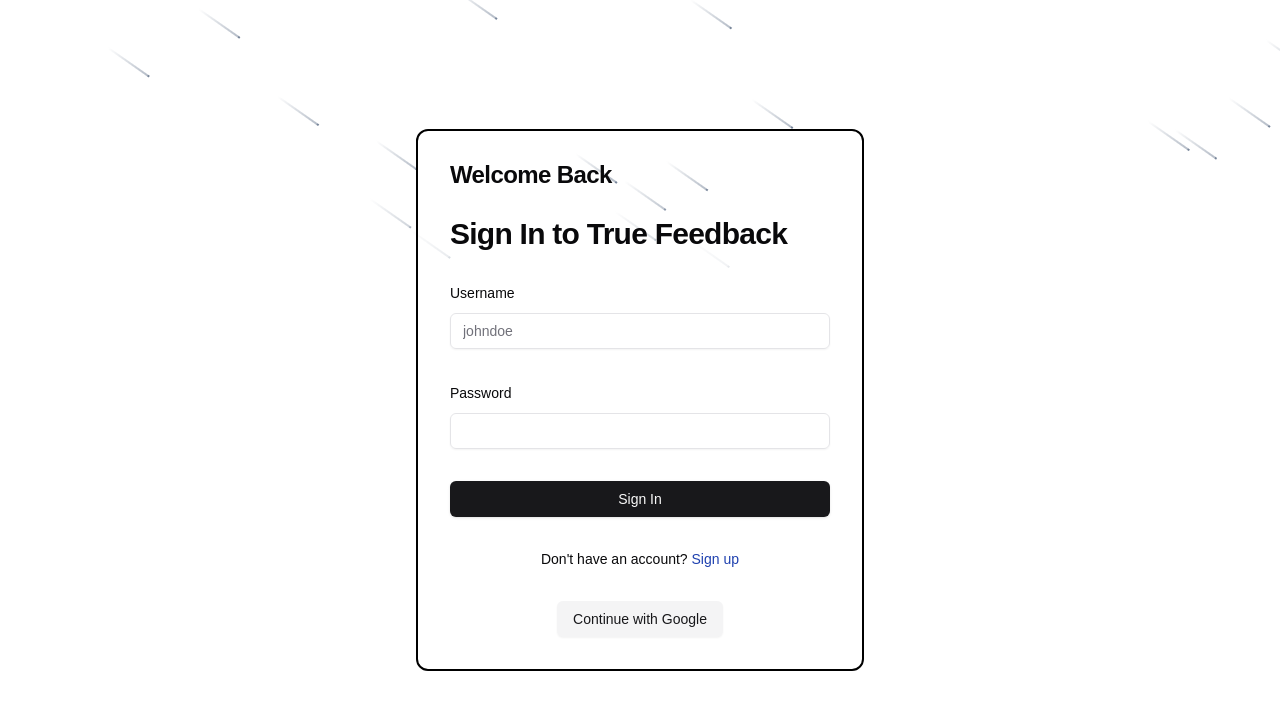
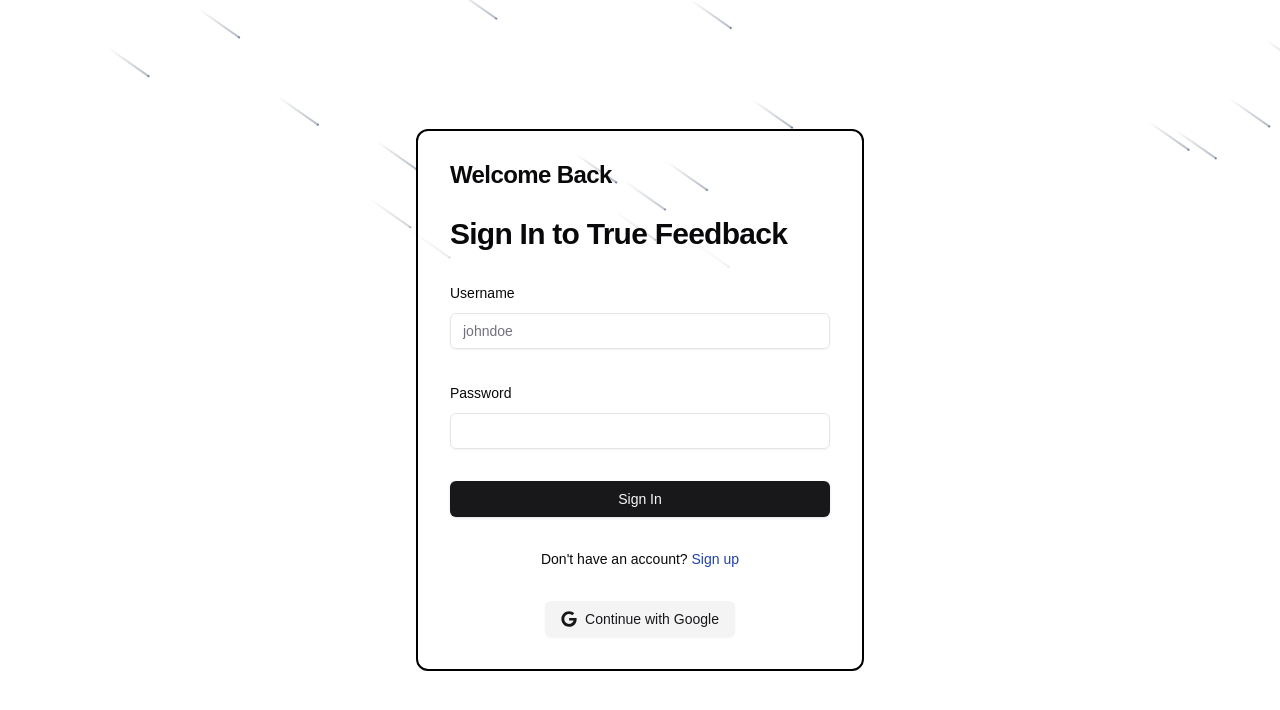
Before and after one commit to zaindotdev/truefeedback, a Next.js app: page /signin in a window 1280 px wide. Shown: the top 710 px of the page. Built offline with nearby package versions, Linux system fonts and the light colour scheme; no server answers.

Commit message:
add the icons to signin and signup pages and fix the background for homepage

```diff
--- a/package.json
+++ b/package.json
@@ -7,7 +7,7 @@
     "build": "next build",
     "start": "next start",
     "lint": "next lint",
-    "clear":"next build --clear"
+    "clear": "next build --clear"
   },
   "dependencies": {
     "@ai-sdk/openai": "^0.0.68",
@@ -36,6 +36,7 @@
     "react": "^18",
     "react-dom": "^18",
     "react-hook-form": "^7.53.1",
+    "react-icons": "^5.4.0",
     "resend": "^4.0.0",
     "tailwind-merge": "^2.5.4",
     "tailwindcss-animate": "^1.0.7",
--- a/src/app/(auth)/signin/page.tsx
+++ b/src/app/(auth)/signin/page.tsx
@@ -21,6 +21,7 @@
 import { useRouter } from "next/navigation";
 import { useEffect, useState } from "react";
 import { Loader2 } from "lucide-react";
+import { FaGoogle } from "react-icons/fa";
 
 export default function SignIn() {
   const { toast } = useToast();
@@ -137,7 +138,7 @@
         </div>
         <div className="flex items-center justify-center">
           <Button variant={"secondary"} onClick={handleGoogleLogin}>
-            Continue with Google
+            <FaGoogle/>Continue with Google
           </Button>
         </div>
       </div>
--- a/src/app/(auth)/signup/page.tsx
+++ b/src/app/(auth)/signup/page.tsx
@@ -24,6 +24,7 @@
 import { Loader2 } from "lucide-react";
 import { useAuth } from "@/context/authContext";
 import { signIn } from "next-auth/react";
+import {FaGoogle} from "react-icons/fa"
 
 export default function SignUp() {
   const [isLoading, setIsLoading] = useState<boolean>(false);
@@ -216,7 +217,7 @@
         </div>
         <div className="flex items-center justify-center">
           <Button variant={"secondary"} onClick={handleGoogleLogin}>
-            Continue with Google
+            <FaGoogle /> Continue with Google
           </Button>
         </div>
       </div>
--- a/src/app/(site)/page.tsx
+++ b/src/app/(site)/page.tsx
@@ -29,7 +29,7 @@
   }
 
   return (
-    <div className="flex flex-col items-center justify-center min-h-screen bg-gray-900 p-4">
+    <div className="flex flex-col items-center justify-center min-h-screen dark:bg-gray-900 p-4">
       <Card className="w-full max-w-4xl">
         <CardHeader className="text-center">
           <CardTitle className="text-4xl font-bold text-blue-600">
@@ -81,7 +81,7 @@
 );
 
 const LoadingSkeleton = () => (
-  <div className="flex flex-col items-center justify-center min-h-screen bg-gradient-to-b from-blue-100 to-white p-4">
+  <div className="flex flex-col items-center justify-center min-h-screen dark:bg-gray-900 p-4">
     <Card className="w-full max-w-4xl">
       <CardHeader className="text-center">
         <Skeleton className="h-8 w-3/4 mx-auto" />
```
Also changed, not shown: 1 other file (tests, documents, lock files or other folders).
